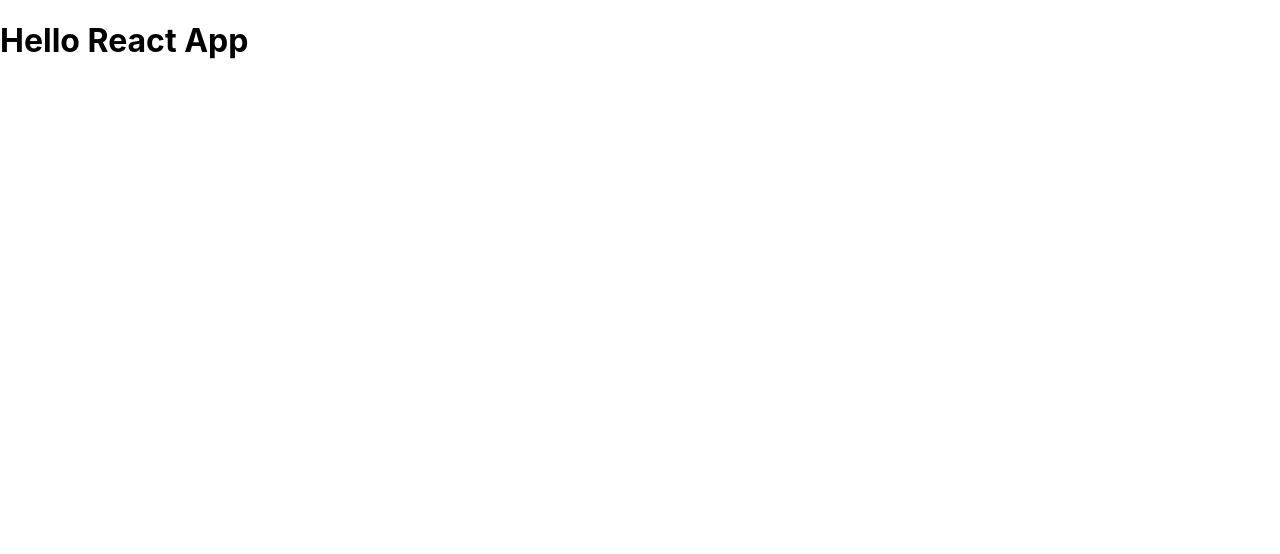
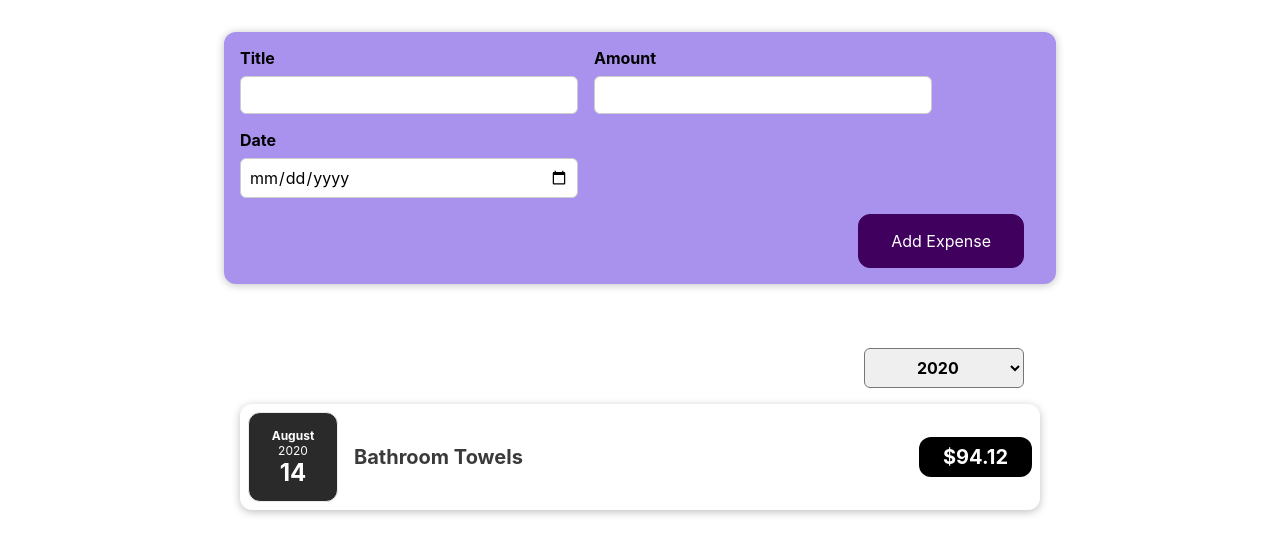
Before and after one commit to francislagares/expense-tracker, a React (Create React App) app: page / in a window 1280 px wide. Shown: the top 554 px of the page. Built offline with nearby package versions, Linux system fonts and the light colour scheme.

Commit message:
feat: add expenses local state

```diff
--- a/src/App.tsx
+++ b/src/App.tsx
@@ -1,12 +1,50 @@
-import React from 'react';
+import React, { useState } from 'react';
+import Expenses from 'components/Expenses/Expenses';
+import NewExpense from 'components/NewExpenses/NewExpense';
 import './App.css';
 
-function App() {
+const INITIAL_EXPENSES: IExpense[] = [
+  {
+    id: 'e1',
+    title: 'Bathroom Towels',
+    amount: '94.12',
+    date: new Date(2020, 7, 14),
+  },
+  {
+    id: 'e2',
+    title: 'New TV',
+    amount: '799.49',
+    date: new Date(2021, 2, 12),
+  },
+  {
+    id: 'e3',
+    title: 'Car Insurance',
+    amount: '294.67',
+    date: new Date(2021, 2, 28),
+  },
+  {
+    id: 'e4',
+    title: 'New Desk (Wooden)',
+    amount: '450',
+    date: new Date(2021, 5, 12),
+  },
+];
+
+const App = () => {
+  const [expenses, setExpenses] = useState(INITIAL_EXPENSES);
+
+  const addExpenseHandler = (expense: IExpense) => {
+    setExpenses(prevExpenses => {
+      return [expense, ...prevExpenses];
+    });
+  };
+
   return (
-    <div className='app'>
-      <h1>Hello React App</h1>
-    </div>
+    <>
+      <NewExpense onAddExpense={addExpenseHandler} />
+      <Expenses items={expenses} />
+    </>
   );
-}
+};
 
 export default App;
```
